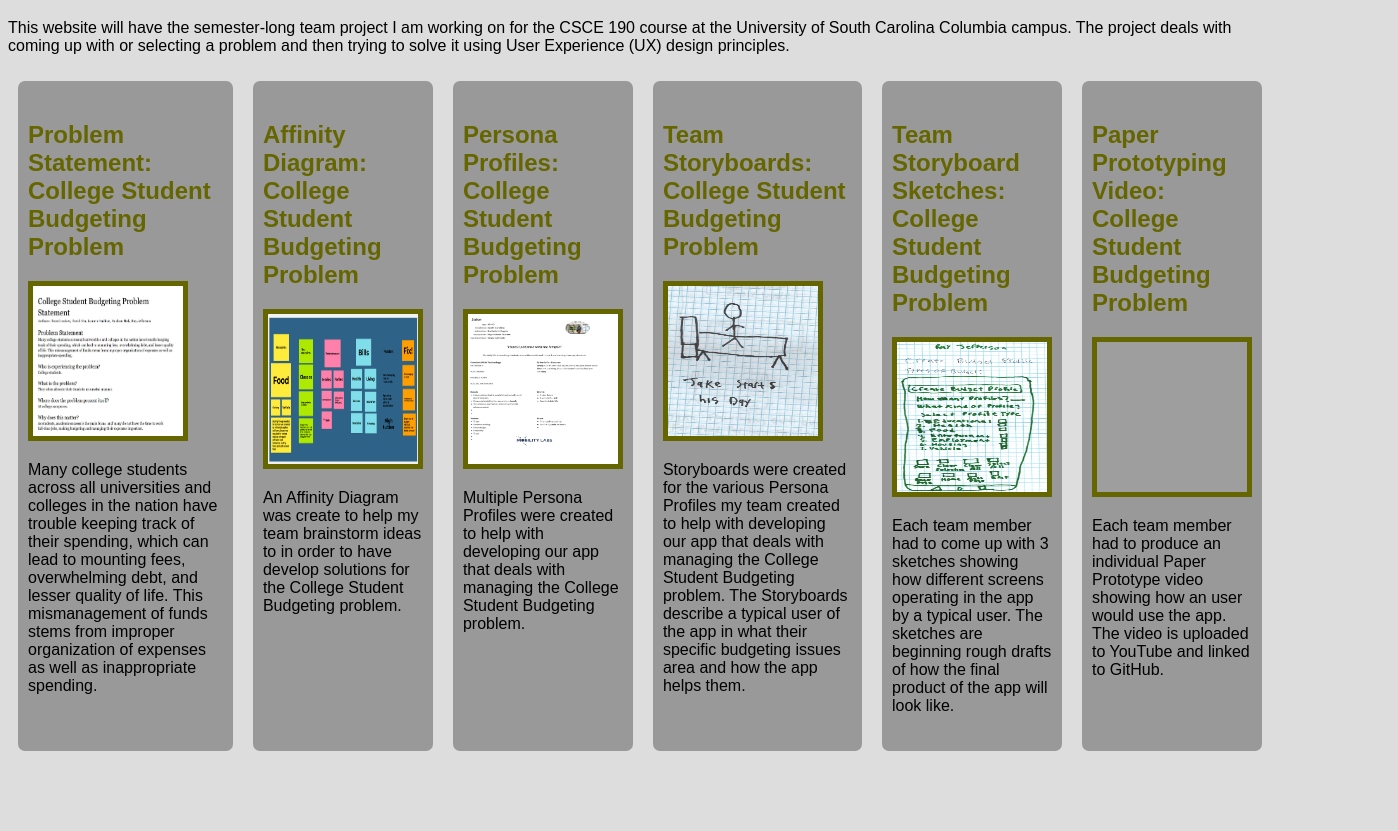
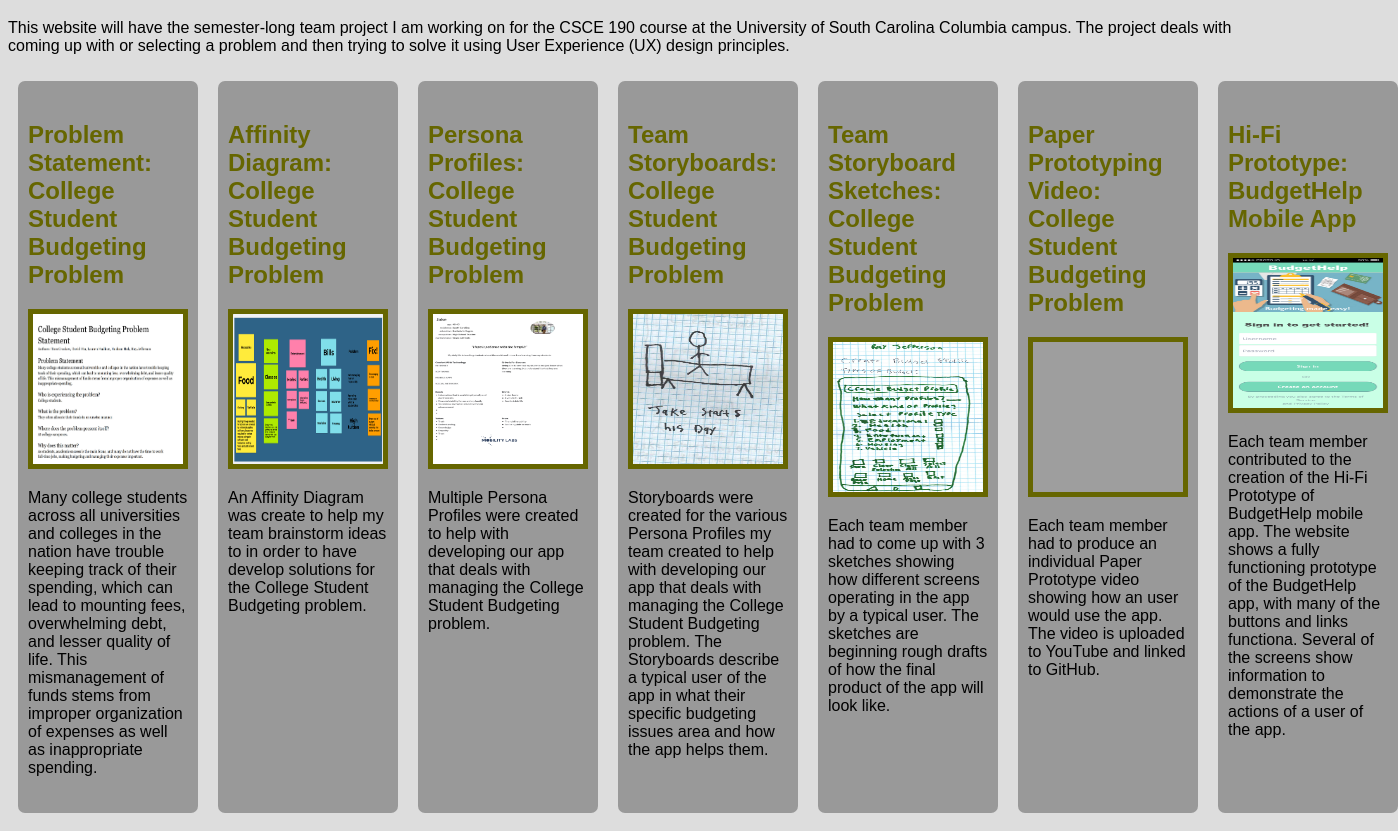
Before and after one commit to RayJeffersonJr/CSCE190UXProject, a plain HTML site: page index.html in a window 1280 px wide. Shown: the part 61-892 px from the top of the page, 1398 px wide, since content can reach past the window. Before the commit the page ends 830 px from the top, so only its background shows below. Drawn offline with Linux system fonts and the light colour scheme; grey boxes are pictures that could not be loaded.

Commit message:
Add files via upload

```diff
--- a/index.html
+++ b/index.html
@@ -94,7 +94,7 @@
 										Each team member had to come up with 3 sketches showing how different screens operating in the app by a typical user. The sketches are beginning rough drafts of how the final product of the app will look like.
 									</p>
 					</section>
-				<!-- Ending Top Section tag -->
+
 
 					<!--Assigning Section Class for Paper Prototype video.  -->
 					<section class="assignment">
@@ -106,9 +106,29 @@
 						<a href="https://youtu.be/2dvtO7HIzz8"><img src="190images/teambappsketchimagerayjefferson/appsketchimageonerayjeff.jpg" height="150" width="150"style="border:5px solid"></a>
 								<p>
 								<!-- Describing the Paper Prototype sketches -->
-									Each team member had to produce an individual Paper Prototype video showing how an user would use the app. The video is uploaded to YouTube and linked to GitHub.
+									Each team member had to produce an individual Paper Prototype video showing how an user would use the app. The video is uploaded to YouTube and
+									linked to GitHub.
 								</p>
+
 					</section>
+
+					<!--Assigning Section Class for High-Fi Prototype app.  -->
+					<section class="assignment">
+
+						<!--Title description of clickable image -->
+						<a href="190docs/budgethelpwebpage/index.html"><h2>Hi-Fi Prototype: BudgetHelp Mobile App</h2></a>
+
+						<!--Linked individual app Hi-Fi Prototype screenshot image file that is clickable to the Hi-Fi Prototype webpage on GitHub -->
+						<a href="190docs/budgethelpwebpage/index.html"><img src="190images/teambbudgethelpappscreenshots/signinscreen.png" height="150" width="150"style="border:5px solid"></a>
+								<p>
+								<!-- Describing the Hi-Fi Prototype website-->
+									Each team member contributed to the creation of the Hi-Fi Prototype of BudgetHelp mobile app. The website shows a fully functioning prototype
+									of the BudgetHelp app, with many of the buttons and links functiona. Several of the screens show information to demonstrate the actions of a user of the app.
+								</p>
+
+					</section>
+
+
 
 				<!--Ending div tag -->
 				</div>
```
